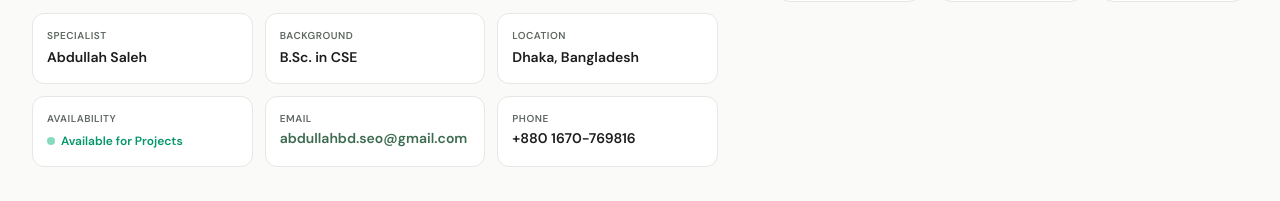
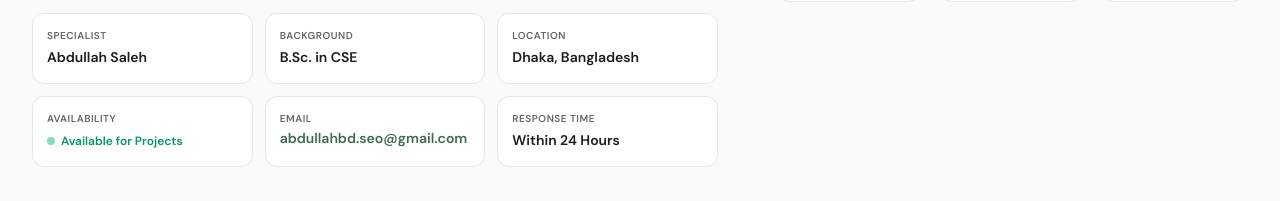
Before and after one commit to abdullahbdseo/abdullahbdseo, a Next.js app: page / in a window 1280 px wide. Shown: the part 1640-1841 px from the top of the page. Built offline with nearby package versions, Linux system fonts and the light colour scheme.

Commit message:
Remove phone number completely across all components, schema and downloadable CV

```diff
--- a/components/About.tsx
+++ b/components/About.tsx
@@ -120,10 +120,8 @@ export default function About() {
                 </a>
               </div>
               <div className="p-3.5 rounded-xl bg-card border border-border">
-                <small className="block text-[10px] uppercase tracking-wider text-muted font-semibold mb-0.5">Phone</small>
-                <a href={`tel:${personalInfo.phoneRaw}`} className="text-xs sm:text-sm font-semibold text-ink hover:text-sage truncate block">
-                  {personalInfo.phone}
-                </a>
+                <small className="block text-[10px] uppercase tracking-wider text-muted font-semibold mb-0.5">Response Time</small>
+                <span className="text-xs sm:text-sm font-semibold text-ink">Within 24 Hours</span>
               </div>
             </div>
 
--- a/components/Contact.tsx
+++ b/components/Contact.tsx
@@ -7,7 +7,8 @@ import {
   MapPin,
   Send,
   CheckCircle2,
-  Loader2
+  Loader2,
+  Clock
 } from 'lucide-react';
 import { usePortfolio } from '@/lib/usePortfolio';
 
@@ -91,13 +92,13 @@ export default function Contact() {
 
               <div className="flex items-center gap-4 p-4 rounded-2xl bg-card border border-border">
                 <div className="w-11 h-11 rounded-xl bg-sage/10 text-sage flex items-center justify-center shrink-0">
-                  <Phone className="w-5 h-5" />
+                  <Clock className="w-5 h-5" />
                 </div>
                 <div>
-                  <span className="text-xs text-muted block font-medium">Phone / WhatsApp</span>
-                  <a href={`tel:${personalInfo.phoneRaw}`} className="text-sm font-semibold text-ink hover:text-sage transition-colors">
-                    {personalInfo.phone}
-                  </a>
+                  <span className="text-xs text-muted block font-medium">Response Time</span>
+                  <span className="text-sm font-semibold text-ink">
+                    Within 24 Hours
+                  </span>
                 </div>
               </div>
 
--- a/components/CtaBand.tsx
+++ b/components/CtaBand.tsx
@@ -2,7 +2,7 @@
 
 import React from 'react';
 import Link from 'next/link';
-import { ArrowRight, Handshake, MessageSquare, Layers } from 'lucide-react';
+import { ArrowRight, Handshake, MessageSquare, Layers, Mail } from 'lucide-react';
 import { personalInfo } from '@/data/portfolioData';
 
 export default function CtaBand() {
@@ -34,6 +34,7 @@ export default function CtaBand() {
             Start a Project <ArrowRight className="w-4 h-4" />
           </Link>
 
+          {personalInfo.phoneRaw ? (
             <a
               href={`https://wa.me/${personalInfo.phoneRaw}?text=${encodeURIComponent(`Hi ${personalInfo.name}! I'm interested in your services.`)}`}
               target="_blank"
@@ -42,6 +43,14 @@ export default function CtaBand() {
             >
               <MessageSquare className="w-4 h-4 text-emerald-600" /> WhatsApp Me
             </a>
+          ) : (
+            <a
+              href={`mailto:${personalInfo.email}`}
+              className="inline-flex items-center gap-2 px-6 py-3.5 rounded-xl bg-white text-ink font-semibold text-sm hover:bg-gray-100 transition-all shadow-lg hover:scale-105"
+            >
+              <Mail className="w-4 h-4 text-emerald-600" /> Email Me Directly
+            </a>
+          )}
 
           <Link
             href="/#services"
--- a/components/JsonLd.tsx
+++ b/components/JsonLd.tsx
@@ -38,7 +38,6 @@ export default function JsonLd() {
       addressCountry: 'BD',
     },
     email: 'abdullahbd.seo@gmail.com',
-    telephone: '+8801670769816',
     alumniOf: {
       '@type': 'CollegeOrUniversity',
       name: 'Northern University of Business & Technology, Khulna',
--- a/components/WhatsAppWidget.tsx
+++ b/components/WhatsAppWidget.tsx
@@ -19,6 +19,8 @@ export default function WhatsAppWidget() {
     window.open(url, '_blank');
     setOpen(false);
   };
+
+  if (!personalInfo.phoneRaw) return null;
 
   return (
     <div className="fixed bottom-6 right-6 z-50">
--- a/data/portfolioData.ts
+++ b/data/portfolioData.ts
@@ -12,8 +12,8 @@ export const personalInfo = {
   "monogram": "AS",
   "title": "SEO Growth Specialist",
   "badge": "Search Architect & Growth Strategist",
-  "phone": "+880 1670-769816",
-  "phoneRaw": "8801670769816",
+  "phone": "",
+  "phoneRaw": "",
   "email": "abdullahbd.seo@gmail.com",
   "location": "Dhaka, Bangladesh",
   "degree": "B.Sc. in CSE",
--- a/lib/portfolioStorage.ts
+++ b/lib/portfolioStorage.ts
@@ -57,8 +57,14 @@ export function loadPortfolioData(): PortfolioStoreData {
     const raw = localStorage.getItem(STORAGE_KEY);
     if (!raw) return getDefaultPortfolioData();
     const parsed = JSON.parse(raw);
-    if (parsed.personalInfo && (parsed.personalInfo.email === 'abdullahsaleh701@gmail.com' || !parsed.personalInfo.email)) {
-      parsed.personalInfo.email = defaultPersonalInfo.email;
+    if (parsed.personalInfo) {
+      if (parsed.personalInfo.email === 'abdullahsaleh701@gmail.com' || !parsed.personalInfo.email) {
+        parsed.personalInfo.email = defaultPersonalInfo.email;
+      }
+      if (parsed.personalInfo.phone || parsed.personalInfo.phoneRaw) {
+        parsed.personalInfo.phone = '';
+        parsed.personalInfo.phoneRaw = '';
+      }
     }
     return {
       personalInfo: { ...defaultPersonalInfo, ...(parsed.personalInfo || {}) },
--- a/scripts/build-cv.js
+++ b/scripts/build-cv.js
@@ -60,9 +60,8 @@ function generateCV() {
   doc.setFontSize(9.5);
   doc.setTextColor(...MUTED);
 
-  doc.text('Phone: +880 1670-769816', 15, 42);
-  doc.text('Email: abdullahbd.seo@gmail.com', 15, 48);
-  doc.text('Location: Dhaka, Bangladesh', 15, 54);
+  doc.text('Email: abdullahbd.seo@gmail.com', 15, 42);
+  doc.text('Location: Dhaka, Bangladesh', 15, 48);
 
   // Divider
   doc.setDrawColor(...LIGHT_LINE);
```
Also changed, not shown: 2 other files (tests, documents, lock files or other folders). Lines whose indentation alone changed are shown as unchanged.
